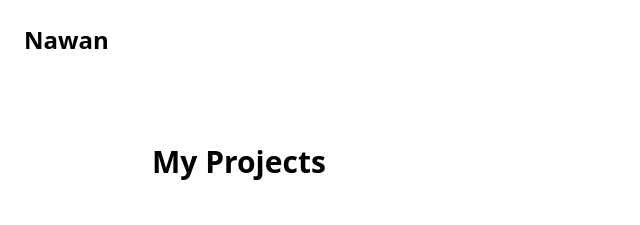
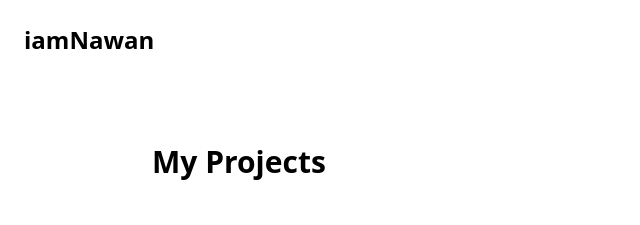
Before and after one commit to iamnawan/portfolio, a website: page projects.html in a window 1280 px wide. Shown: the top 225 px of the page, 0-640 px from the left. Drawn offline with nearby package versions, Linux system fonts and the light colour scheme.

Commit message:
Update projects.html

```diff
--- a/projects.html
+++ b/projects.html
@@ -10,7 +10,7 @@
 
   <!-- Header -->
   <header class="py-6 px-6 flex justify-between items-center">
-    <h1 class="text-2xl font-bold">Nawan</h1>
+    <h1 class="text-2xl font-bold">iamNawan</h1>
     <nav class="space-x-6">
       <a href="index.html" class="text-gray-400 hover:text-teal-400">Home</a>
       <a href="projects.html" class="text-teal-400 font-semibold">Projects</a>
```
